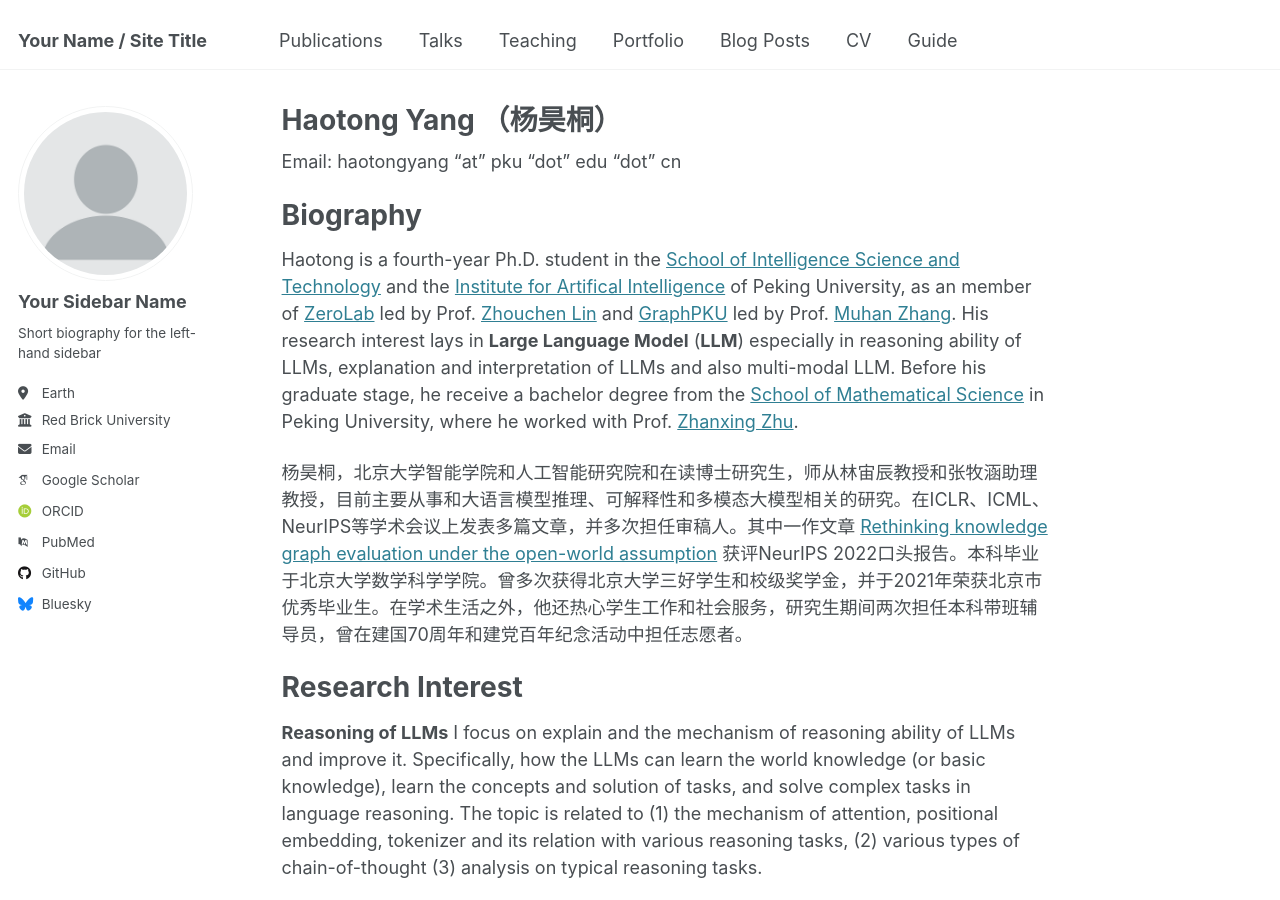
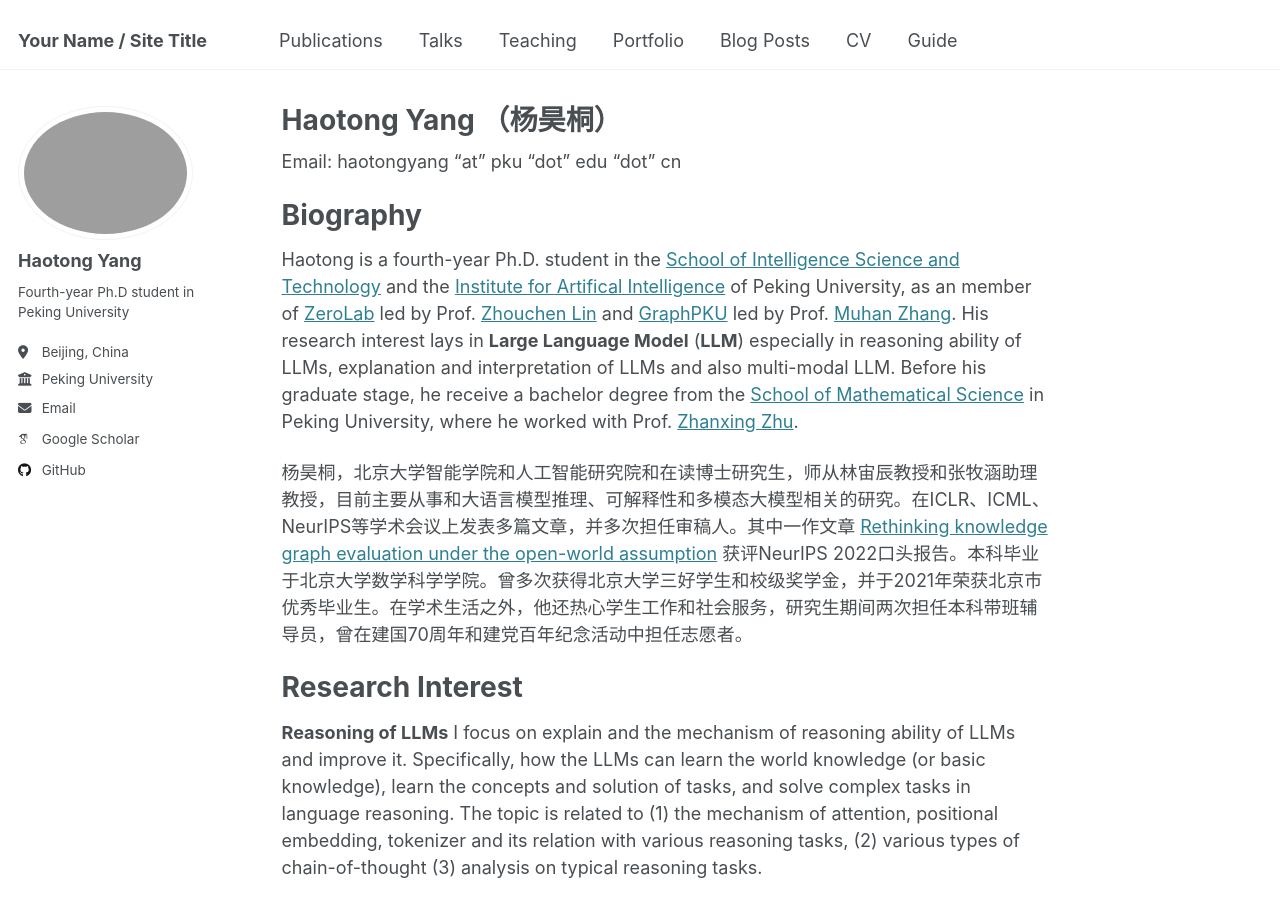
Before and after one commit to haotong-yang/haotong-yang.github.io, a Jekyll site: the page built from _pages/about.md, in a window 1280 px wide and 900 px high. Built offline with Jekyll 4.4.1, drawn with Linux system fonts in a browser that asks for light colours; some web fonts are replaced.

Commit message:
Update _config.yml

```diff
--- a/_config.yml
+++ b/_config.yml
@@ -22,22 +22,22 @@ repository               : "academicpages/academicpages.github.io"
 #               Additional customization can be done by editing /_includes/author-profile.html
 author:
   # Biographic information
-  avatar           : "profile.png"
-  name             : "Your Sidebar Name"
+  avatar           : "白底一寸照.jpg"
+  name             : "Haotong Yang"
   pronouns         : # example: "she/her"
-  bio              : "Short biography for the left-hand sidebar"
-  location         : "Earth"
-  employer         : "Red Brick University"
+  bio              : Fourth-year Ph.D student in Peking University
+  location         : "Beijing, China"
+  employer         : "Peking University"
   uri              : # URL
-  email            : "none@example.org"
+  email            : "haotongyang@pku.edu.cn"
 
   # Academic websites
   arxiv            : # URL - Update with the correct link to your profile
-  googlescholar    : "https://scholar.google.com/citations?user=PS_CX0AAAAAJ"
+  googlescholar    : "https://scholar.google.com/citations?user=Zn2kjLoAAAAJ"
   impactstory      : # URL
-  orcid            : "http://orcid.org/yourorcidurl"
+  orcid            : # "http://orcid.org/yourorcidurl"
   semantic         : # URL
-  pubmed           : "https://www.ncbi.nlm.nih.gov/pubmed/?term=john+snow"
+  pubmed           : #" https://www.ncbi.nlm.nih.gov/pubmed/?term=john+snow"
   researchgate     : # URL
   scopus           : # URL
 
@@ -45,12 +45,12 @@ author:
   bitbucket        : # Username - Update with your username on the site
   codepen          : # Username
   dribbble         : # Username
-  github           : "academicpages"
+  github           : haotong-yang@github.io
   kaggle           : # Username
   stackoverflow    : # User number or user number and name (i.e., use "1" or "1/jeff-atwood")
 
   # Social media
-  bluesky          : "bsky.app" # Replace this with you Bluesky username
+  bluesky          : #"bsky.app" # Replace this with you Bluesky username
   facebook         : # Username
   flickr           : # Username
   foursquare       : # Username
@@ -74,6 +74,7 @@ author:
   xing             : # Username
   youtube          : # Username
   zhihu            : # Username
+  Wechat           : Yanglightrain
 
 # Publication Category - The following the list of publication categories and their headings
 publication_category:
```
